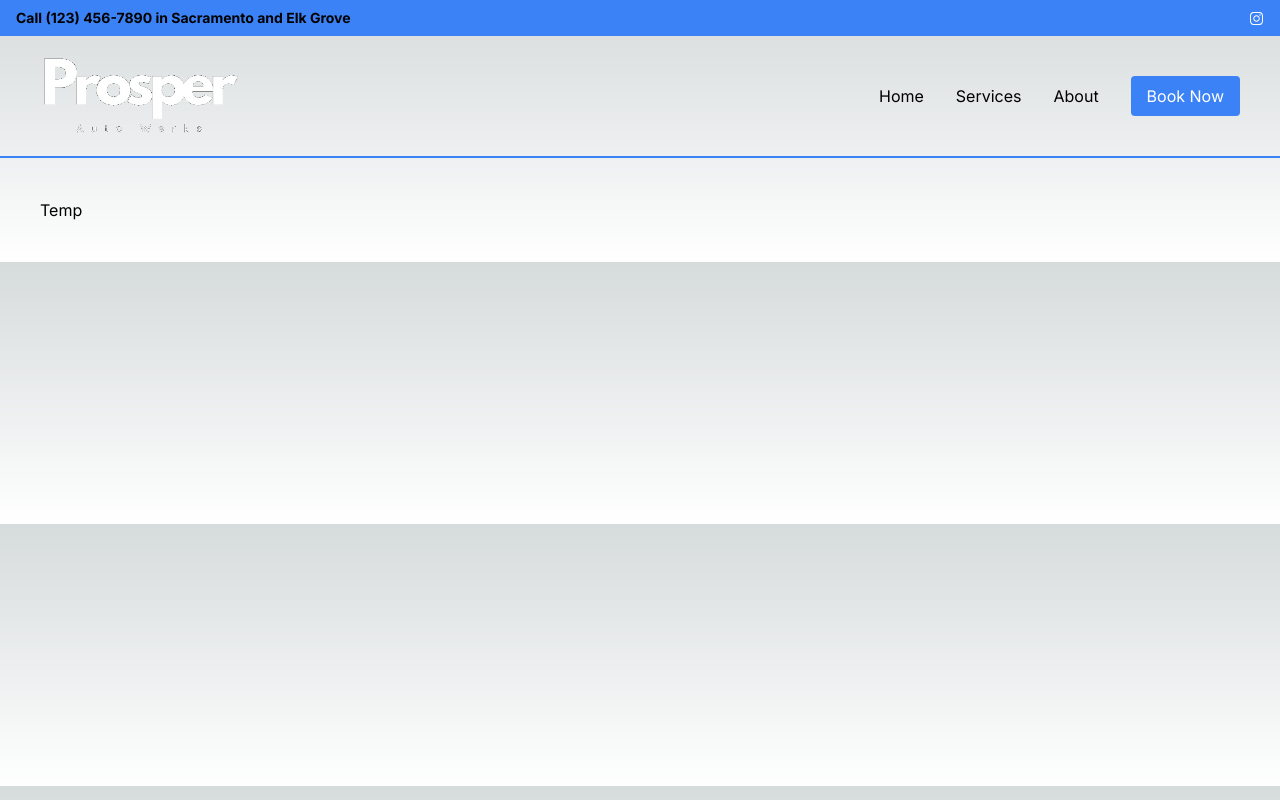
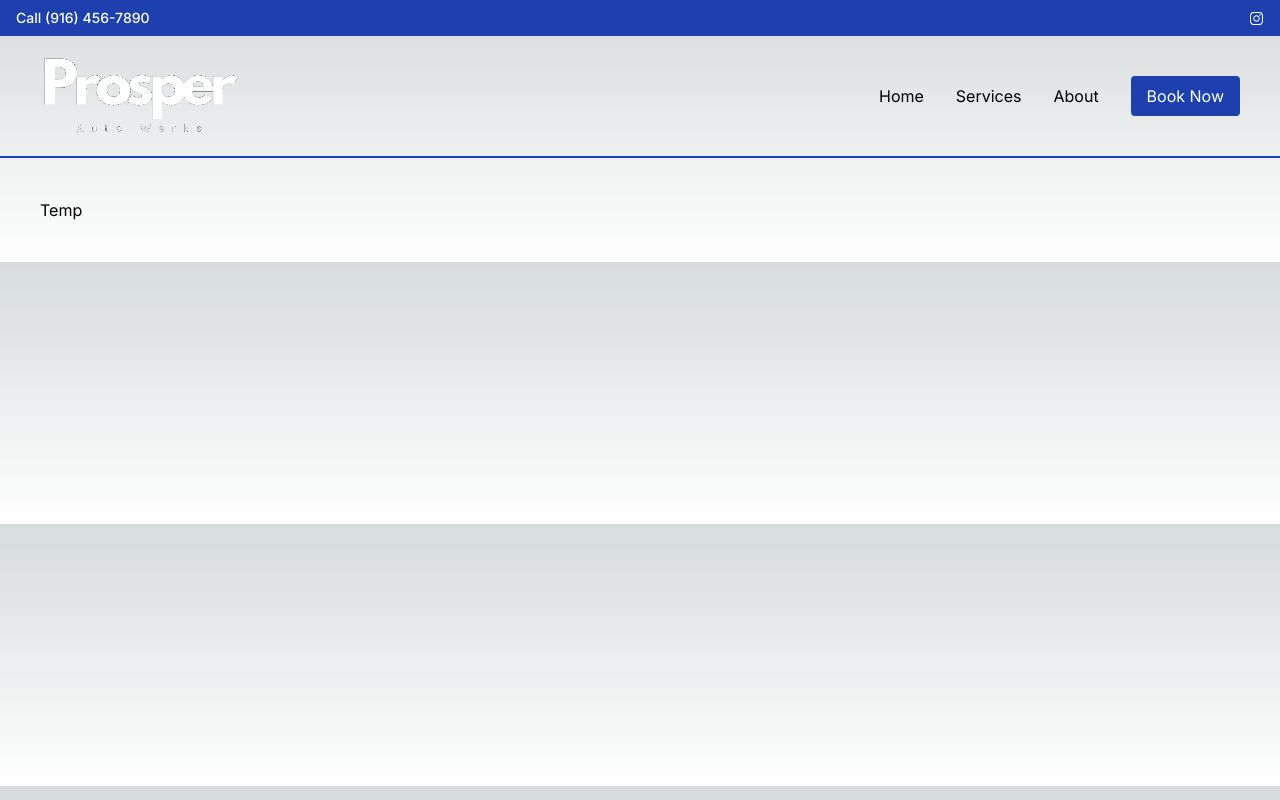
Before and after one commit to StevenH01/prosper-auto, a Next.js app: page / in a window 1280 px wide. Built offline with nearby package versions, Linux system fonts and the light colour scheme.

Commit message:
Modify colors

```diff
--- a/src/app/components/AnnouncementBanner.tsx
+++ b/src/app/components/AnnouncementBanner.tsx
@@ -3,11 +3,9 @@ import { InstagramLogoIcon } from "@radix-ui/react-icons";
 
 export const AnnouncementBanner: React.FC = () => {
   return (
-    <div className="bg-blue-500 text-white py-2 px-4">
+    <div className="bg-blue-800 text-white py-2 px-4">
       <div className="container mx-auto flex justify-between items-center">
-        <p className="text-sm text-black font-bold">
-          Call (123) 456-7890 in Sacramento and Elk Grove
-        </p>
+        <p className="text-sm text-white font-medium">Call (916) 456-7890</p>
         <a
           href="https://www.instagram.com/your_instagram_handle"
           target="_blank"
--- a/src/app/components/NavBar.tsx
+++ b/src/app/components/NavBar.tsx
@@ -15,7 +15,7 @@ const NavLink: React.FC<NavLinkProps> = ({ href, children }) => (
 
 export const NavBar: React.FC = () => {
   return (
-    <nav className="flex justify-between items-center py-5 px-10 border-b-2 border-blue-500">
+    <nav className="flex justify-between items-center py-5 px-10 border-b-2 border-blue-800">
       <Link href="/" className="flex-shrink-0">
         <Image
           src="/logo-clear-bg.png"
@@ -32,7 +32,7 @@ export const NavBar: React.FC = () => {
         <NavLink href="/about">About</NavLink>
         <Link
           href="/book-now"
-          className="ml-4 px-4 py-2 bg-blue-500 text-white rounded hover:bg-blue-600 transition-colors"
+          className="ml-4 px-4 py-2 bg-blue-800 text-white rounded hover:bg-blue-900 transition-colors"
         >
           Book Now
         </Link>
```
